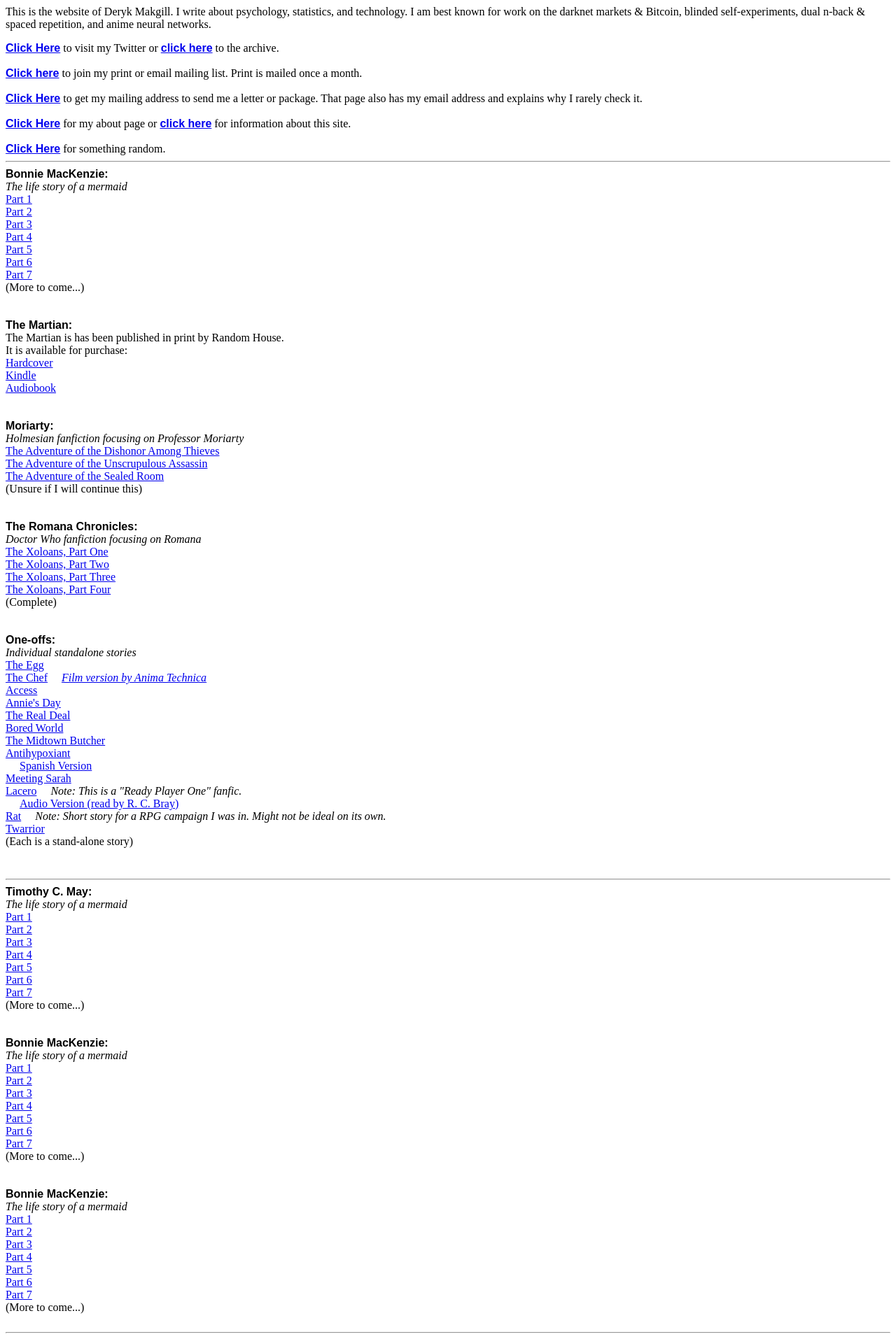
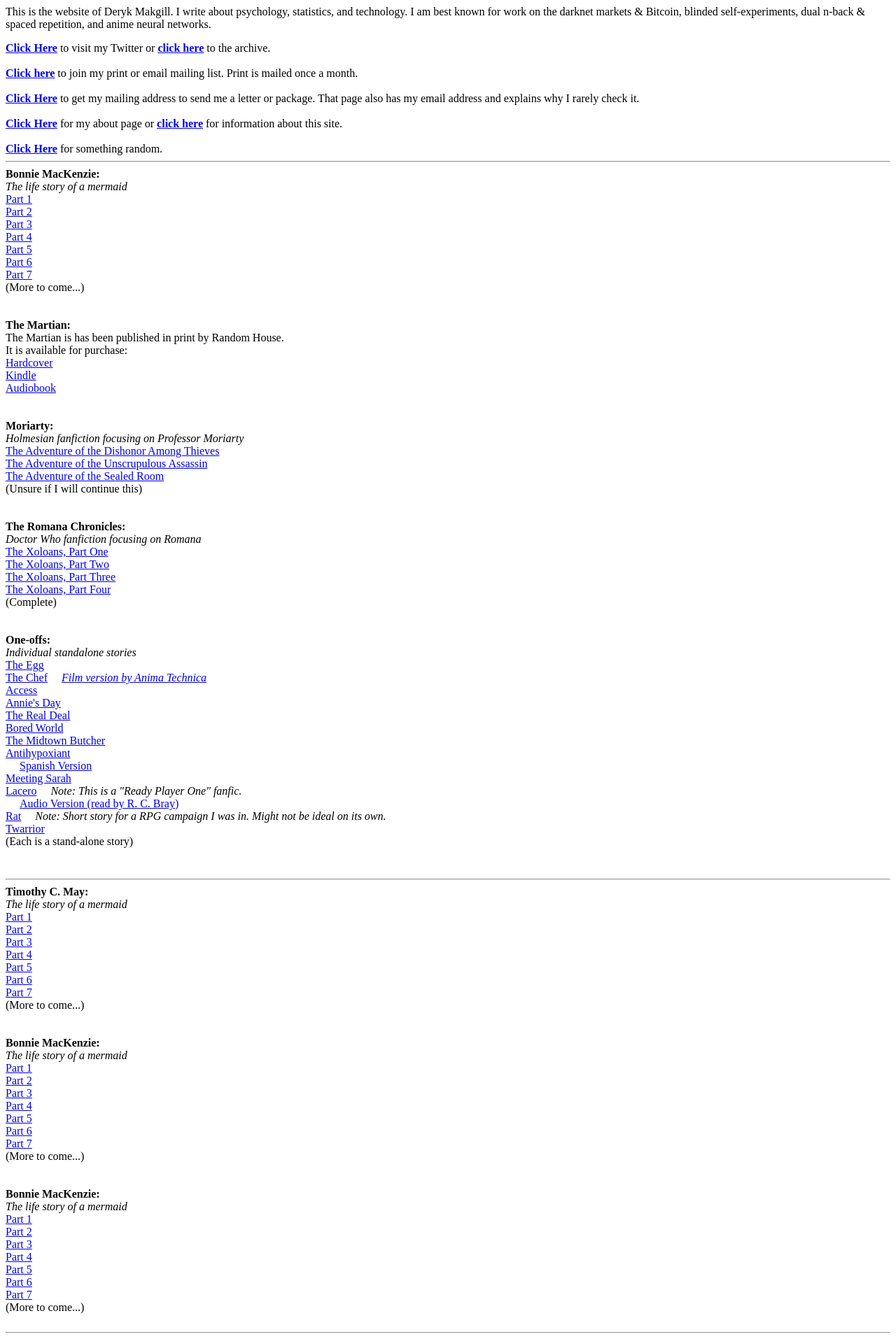
Before and after one commit to 0x000m/old, a Jekyll site: the page built from index.html, in a window 1280 px wide. Shown: the top 1914 px of the page at 70% size. Built offline with Jekyll 4.4.1, drawn with Linux system fonts in a browser that asks for light colours.

Commit message:
Update default.html

```diff
--- a/_layouts/default.html
+++ b/_layouts/default.html
@@ -1,7 +1,7 @@
 <html>
   <meta name="viewport" content="width=device-width, initial-scale=1">
   <head>
-    <style>a{color:default;}h1,h2,h3,h4,h5,h6{font-family:sans-serif;}b{font-family:sans-serif;}body{font-family:serif;}.tweet p {display:inline;}.tweet{font-size:1.8em;font-weight:700;}</style>
+    <style>a{color:default;}h1,h2,h3,h4,h5,h6{font-family:sans-serif;}b{font-family:serif;}body{font-family:serif;}.tweet p {display:inline;}.tweet{font-size:1.8em;font-weight:700;}</style>
    <!-- <style>
       body{font-family:serif;}main p{max-width:600px;}main{padding:20px;}.page-header{margin-bottom:35px;font-size:16px;}.page-teaser{margin-bottom:20px;}</style>-->
 <link rel="preconnect" href="https://fonts.googleapis.com">
```
